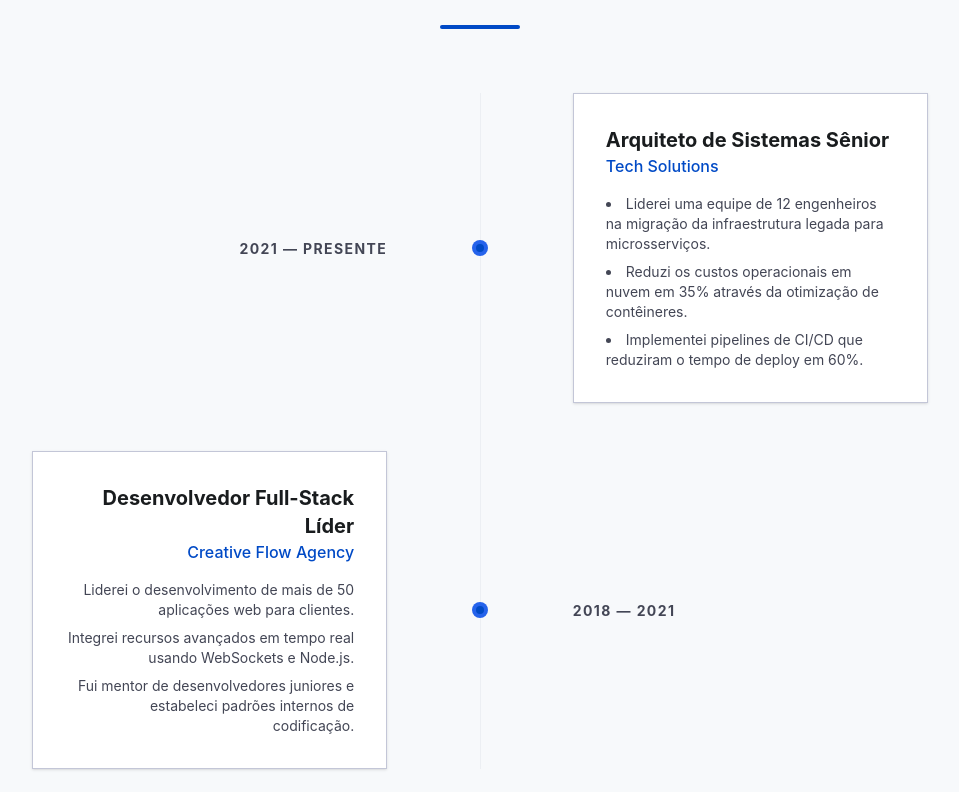
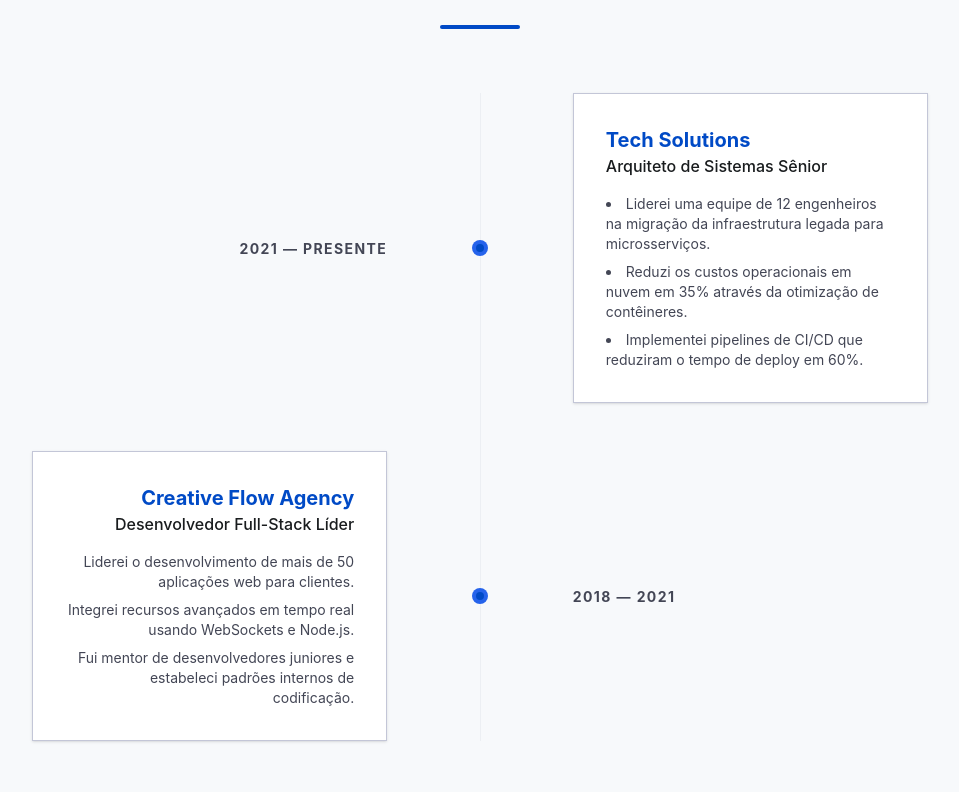
Before and after one commit to arporj/andreric.com, a React (Vite) app: page / in a window 1280 px wide. Shown: the part 1408-2200 px from the top of the page, without its empty margins (160-1119 px from the left). Built offline with nearby package versions, Linux system fonts and the light colour scheme; no server answers; the database is empty.

Commit message:
style(experience): inverte ordem e padrao tipografico de empresa e cargo

```diff
--- a/src/components/Experience.tsx
+++ b/src/components/Experience.tsx
@@ -30,8 +30,8 @@ export const Experience = () => {
                 <div className={`md:w-[45%] ${isLeft ? 'md:pr-12 md:order-1 order-2' : 'md:pl-12 order-3 md:order-3'}`}>
                   <div className={`p-8 bg-surface-container-lowest rounded-DEFAULT shadow-sm border border-outline-variant border-opacity-10 group-hover:shadow-lg transition-all duration-300 text-left ${isLeft ? 'md:text-right' : ''}`}>
                     <span className="md:hidden text-xs font-bold text-primary uppercase block mb-2">{item.period}</span>
-                    <h3 className="text-xl font-bold text-on-surface">{item.role}</h3>
-                    <p className="text-primary font-medium mb-4">{item.company}</p>
+                    <h3 className="text-xl font-bold text-primary">{item.company}</h3>
+                    <p className="text-on-surface font-medium mb-4">{item.role}</p>
                     <ul className={`space-y-2 text-on-surface-variant text-sm ${isLeft ? 'md:list-none space-y-2' : 'list-disc list-inside'}`}>
                       {item.details.map((detail, idx) => (
                         <li key={idx}>{detail}</li>
```
